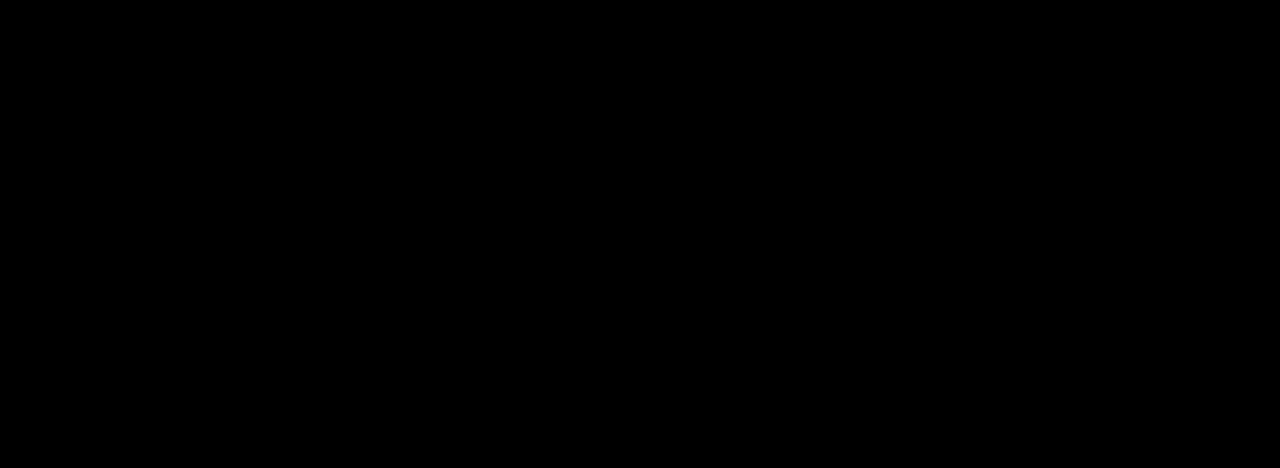
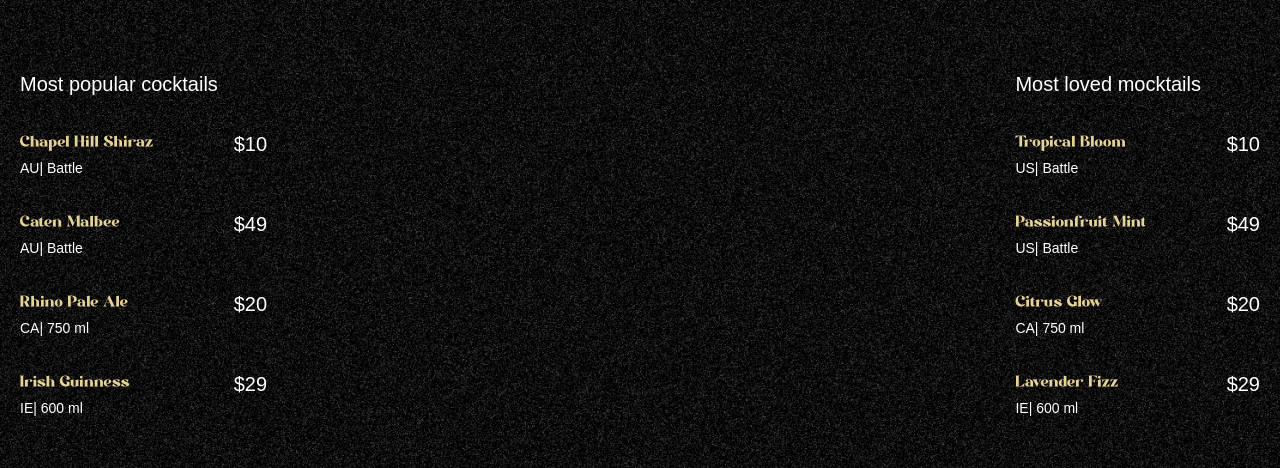
Before and after one commit to tusharahujaaaa/gsap, a React (Vite) app: page / in a window 1280 px wide. Shown: the part 890-1358 px from the top of the page. Built offline with nearby package versions, Linux system fonts and the light colour scheme; a web font is replaced by a local one.

Commit message:
cocktails section

```diff
--- a/src/App.jsx
+++ b/src/App.jsx
@@ -3,6 +3,7 @@ import { ScrollTrigger, SplitText } from "gsap/all";
 import gsap from "gsap";
 import Navbar from "./components/Navbar";
 import Hero from "./components/Hero";
+import Cocktails from "./components/Cocktails";
 
 gsap.registerPlugin(ScrollTrigger, SplitText);
 
@@ -11,8 +12,9 @@ const App = () => {
     <main>
       <Navbar />
       <Hero />
+      <Cocktails />
 
-      <div className="h-dvh bg-black"></div>
+      {/* <div className="h-dvh bg-black"></div> */}
     </main>
   );
 };
--- /dev/null
+++ b/src/components/Cocktails.jsx
@@ -0,0 +1,75 @@
+import React from "react";
+import { cocktailLists, mockTailLists } from "../../constants";
+import { useGSAP } from "@gsap/react";
+import gsap from "gsap";
+
+const Cocktails = () => {
+  useGSAP(() => {
+    const parallaxTimeline = gsap.timeline({
+      scrollTrigger: {
+        trigger: "#cocktails",
+        start: "top 30%",
+        end: "bottom 80%",
+        scrub: true,
+      },
+    });
+
+    parallaxTimeline
+      .from("#c-left-leaf", { x: -100, y: 100 })
+      .from("#c-right-leaf", { x: 100, y: 100 });
+  });
+
+  return (
+    <section id="cocktails" className="noisy">
+      <img
+        src="/images/cocktail-left-leaf.png"
+        alt="left leaf"
+        id="c-left-leaf"
+      />
+      <img
+        src="/images/cocktail-right-leaf.png"
+        alt="right leaf"
+        id="c-right-leaf"
+      />
+
+      <div className="list">
+        <div className="popular">
+          <h2>Most popular cocktails</h2>
+
+          <ul>
+            {cocktailLists.map(({ name, country, detail, price }) => (
+              <li key={name}>
+                <div className="md:me-20">
+                  <h3>{name}</h3>
+                  <p>
+                    {country}| {detail}
+                  </p>
+                </div>
+                <span>{price}</span>
+              </li>
+            ))}
+          </ul>
+        </div>
+        <div className="popular">
+          <h2>Most loved mocktails</h2>
+
+          <ul>
+            {mockTailLists.map(({ name, country, detail, price }) => (
+              <li key={name}>
+                <div className="md:me-20">
+                  <h3>{name}</h3>
+                  <p>
+                    {country}| {detail}
+                  </p>
+                </div>
+                <span>{price}</span>
+              </li>
+            ))}
+          </ul>
+        </div>
+      </div>
+    </section>
+  );
+};
+
+export default Cocktails;
```
